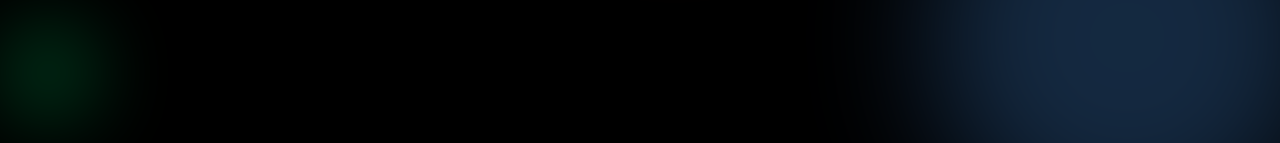
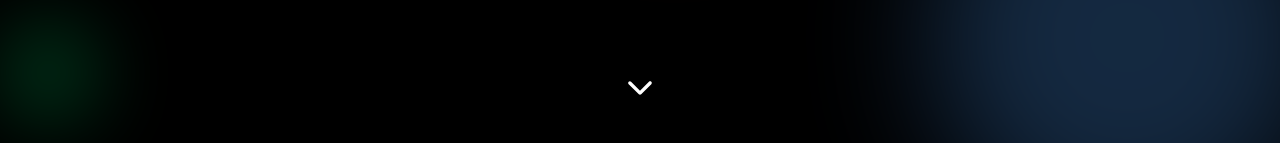
Before and after one commit to Suyash-4/Personal-Webpage, a React (Vite) app: page / in a window 1280 px wide. Shown: the part 654-797 px from the top of the page. Built offline with nearby package versions, Linux system fonts and the light colour scheme.

Commit message:
Added a home-page down scroll indicator arrow

```diff
--- a/package.json
+++ b/package.json
@@ -14,6 +14,7 @@
     "lenis": "^1.3.4",
     "react": "^19.1.0",
     "react-dom": "^19.1.0",
+    "react-icons": "^5.5.0",
     "tailwindcss": "^4.1.11"
   },
   "devDependencies": {
--- a/src/App.jsx
+++ b/src/App.jsx
@@ -4,6 +4,8 @@ import "./style.css";
 import Navbar from "../pages/navbar.jsx";
 import BgBlurredCircles from "../pages/BgBlurredCircles.jsx";
 import { ReactLenis, useLenis } from "lenis/react";
+import { IoIosArrowDown } from "react-icons/io";
+
 
 const App = () => {
   const lenis = useLenis((lenis) => {
@@ -14,6 +16,9 @@ const App = () => {
     <ReactLenis root smooth duration={1.2}>
       <Navbar />
       <BgBlurredCircles />
+      <div className="flex justify-center absolute left-1/2 -translate-x-1/2 bottom-10">
+        <IoIosArrowDown className="text-4xl text-white" />
+      </div>
     </ReactLenis>
   );
 };
```
Also changed, not shown: 1 other file (tests, documents, lock files or other folders).
